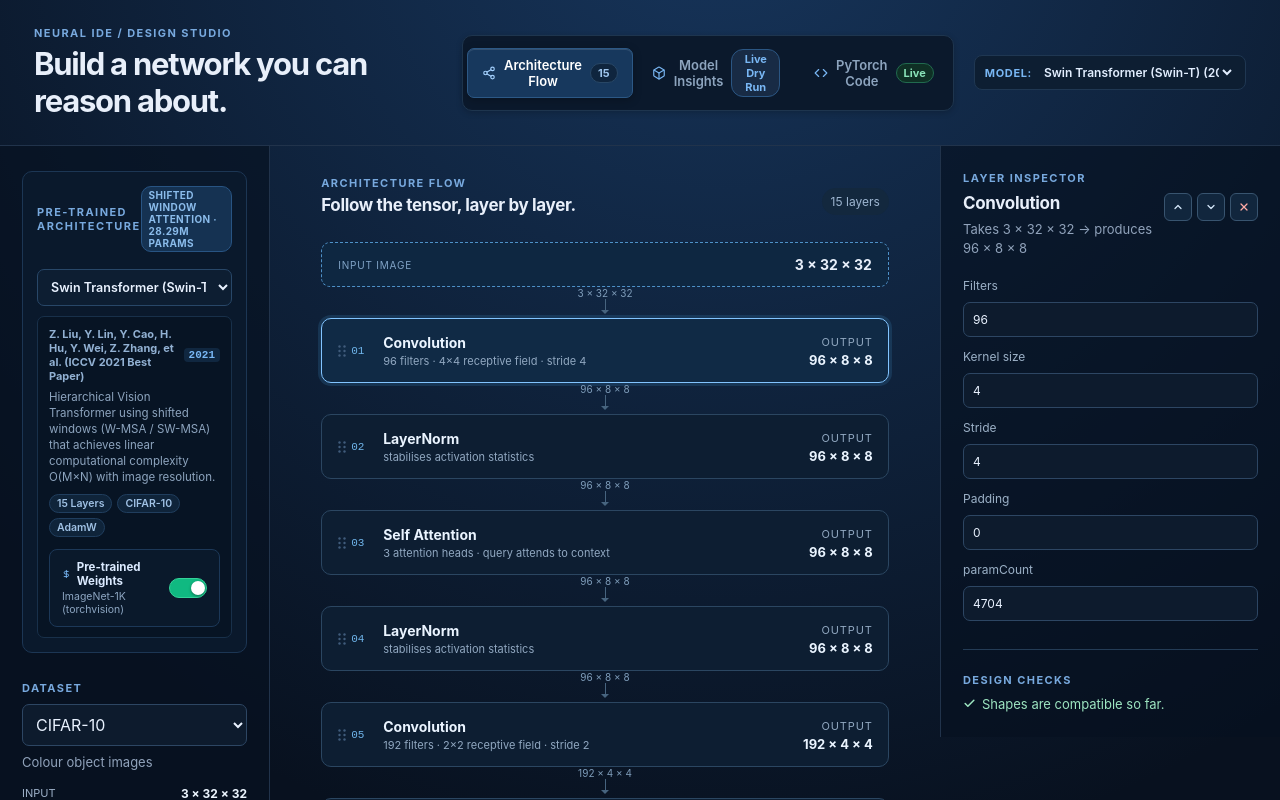
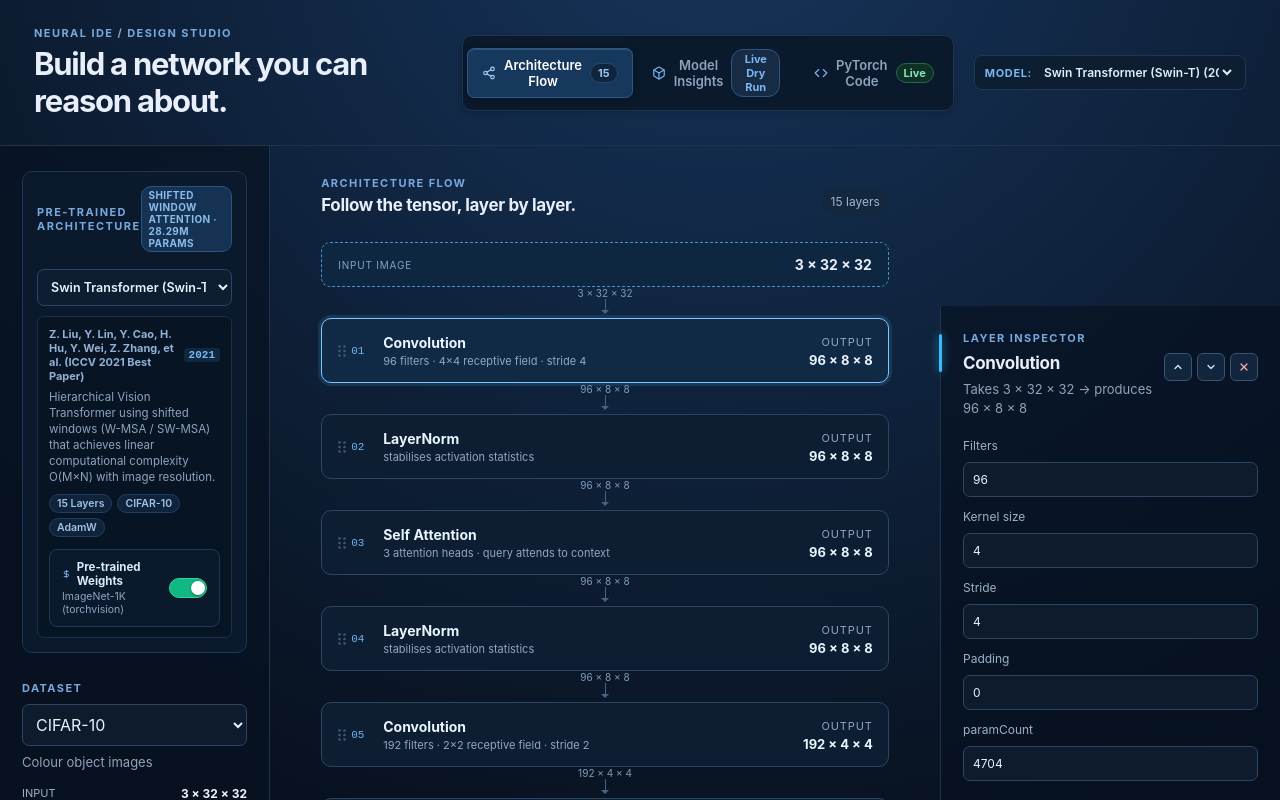
Before and after one commit to mukut02/NeuralIDE, a React (Vite) app: page / in a window 1280 px wide. Shown: the top 800 px of the page. Built offline with nearby package versions, Linux system fonts and the light colour scheme.

Commit message:
Push new features

```diff
--- a/src/App.css
+++ b/src/App.css
@@ -24,31 +24,24 @@ h1, h2, p { margin: 0; } h1 { font-size: clamp(22px, 3vw, 31px); margin-top: 5px
 }
 .inspector {
   border-left: 1px solid #21334b;
-  position: sticky;
-  top: 0;
+  position: relative;
   align-self: start;
-  max-height: 100vh;
-  overflow-y: auto;
-  overscroll-behavior: contain;
-  scrollbar-width: thin;
-  scrollbar-color: #244163 transparent;
-}
-
-.inspector::-webkit-scrollbar {
-  width: 5px;
-}
-
-.inspector::-webkit-scrollbar-track {
-  background: rgba(6, 16, 30, 0.4);
-}
-
-.inspector::-webkit-scrollbar-thumb {
-  background: #244163;
-  border-radius: 4px;
-}
-
-.inspector::-webkit-scrollbar-thumb:hover {
+  transition: transform 0.28s cubic-bezier(0.16, 1, 0.3, 1);
+  will-change: transform;
+}
+
+/* Subtle glowing notch pointing to the active layer */
+.inspector::before {
+  content: "";
+  position: absolute;
+  left: -2px;
+  top: 28px;
+  width: 3px;
+  height: 38px;
+  border-radius: 3px;
   background: #38bdf8;
+  box-shadow: 0 0 10px rgba(56, 189, 248, 0.7);
+  transition: opacity 0.2s ease;
 }
 
 /* Interactive Sidebar Resizer */
@@ -1953,6 +1946,7 @@ section + section { margin-top: 28px; }.muted { color: #91a3bb; font-size: 13px;
   .workspace { grid-template-columns: var(--sidebar-width, 240px) 1fr; }
   .inspector {
     position: static;
+    transform: none !important;
     max-height: none;
     overflow-y: visible;
     grid-column: 1 / -1;
@@ -1961,6 +1955,9 @@ section + section { margin-top: 28px; }.muted { color: #91a3bb; font-size: 13px;
     display: grid;
     grid-template-columns: repeat(3, 1fr);
     gap: 25px;
+  }
+  .inspector::before {
+    display: none;
   }
   .inspector section { margin: 0; }
   .activation-lab, .advice { border-top: 0; padding-top: 0; }
--- a/src/App.jsx
+++ b/src/App.jsx
@@ -1,4 +1,4 @@
-import { useEffect, useMemo, useRef, useState } from "react";
+import { useCallback, useEffect, useMemo, useRef, useState } from "react";
 import CodeStudio from "./components/CodeStudio.jsx";
 import PaperDiagram from "./components/PaperDiagram.jsx";
 import { MODEL_PRESETS } from "./data/modelPresets.js";
@@ -392,56 +392,45 @@ function App() {
     }
   };
 
-  // Layer Inspector Synchronous Scroll Controller
+  // Layer Inspector Floating Position Follow Controller
+  const [inspectorOffset, setInspectorOffset] = useState(0);
+  const workspaceRef = useRef(null);
   const inspectorRef = useRef(null);
-  const isSyncingFromWindow = useRef(false);
-  const isUserScrollingInspector = useRef(false);
-  const inspectorScrollTimeout = useRef(null);
+
+  const updateInspectorPosition = useCallback(() => {
+    if (!workspaceRef.current) return;
+    const selectedEl = workspaceRef.current.querySelector(".layer-card.selected");
+    if (!selectedEl) {
+      setInspectorOffset(0);
+      return;
+    }
+
+    const workspaceRect = workspaceRef.current.getBoundingClientRect();
+    const selectedRect = selectedEl.getBoundingClientRect();
+    const inspectorEl = inspectorRef.current;
+    const inspectorHeight = inspectorEl ? inspectorEl.offsetHeight : 420;
+    const workspaceHeight = workspaceRef.current.offsetHeight;
+
+    // Calculate vertical offset relative to workspace top to align with active layer
+    const rawOffset = selectedRect.top - workspaceRect.top - 12;
+
+    // Clamp so inspector never extends past the bottom of the workspace
+    const maxOffset = Math.max(0, workspaceHeight - inspectorHeight - 24);
+    const clampedOffset = Math.max(0, Math.min(rawOffset, maxOffset));
+
+    setInspectorOffset(Math.round(clampedOffset));
+  }, []);
 
   useEffect(() => {
-    let rafId = null;
+    // Run after DOM paint on layer selection or architecture updates
+    const timer = setTimeout(updateInspectorPosition, 30);
+    return () => clearTimeout(timer);
+  }, [selectedId, layers, activeTab, updateInspectorPosition]);
 
-    const handleWindowScroll = () => {
-      if (isUserScrollingInspector.current || !inspectorRef.current) return;
-
-      if (rafId) cancelAnimationFrame(rafId);
-      rafId = requestAnimationFrame(() => {
-        const inspector = inspectorRef.current;
-        if (!inspector) return;
-
-        const maxInspectorScroll = inspector.scrollHeight - inspector.clientHeight;
-        if (maxInspectorScroll <= 0) return;
-
-        const scrollablePageHeight = document.documentElement.scrollHeight - window.innerHeight;
-        if (scrollablePageHeight <= 0) return;
-
-        const scrollRatio = Math.min(1, Math.max(0, window.scrollY / scrollablePageHeight));
-        isSyncingFromWindow.current = true;
-        inspector.scrollTop = Math.round(scrollRatio * maxInspectorScroll);
-      });
-    };
-
-    window.addEventListener("scroll", handleWindowScroll, { passive: true });
-
-    return () => {
-      window.removeEventListener("scroll", handleWindowScroll);
-      if (rafId) cancelAnimationFrame(rafId);
-      if (inspectorScrollTimeout.current) clearTimeout(inspectorScrollTimeout.current);
-    };
-  }, []);
-
-  const handleInspectorScroll = () => {
-    if (isSyncingFromWindow.current) {
-      isSyncingFromWindow.current = false;
-      return;
-    }
-    // User directly scrolled inspector (via trackpad, wheel, touch, or dragging inspector scrollbar)
-    isUserScrollingInspector.current = true;
-    if (inspectorScrollTimeout.current) clearTimeout(inspectorScrollTimeout.current);
-    inspectorScrollTimeout.current = setTimeout(() => {
-      isUserScrollingInspector.current = false;
-    }, 1200);
-  };
+  useEffect(() => {
+    window.addEventListener("resize", updateInspectorPosition);
+    return () => window.removeEventListener("resize", updateInspectorPosition);
+  }, [updateInspectorPosition]);
 
   function showToast(message) {
     setToast(message);
@@ -660,7 +649,7 @@ function App() {
     </header>
 
     {activeTab === "architecture" ? (
-      <main className="workspace" style={{ "--sidebar-width": `${sidebarWidth}px` }}>
+      <main className="workspace" ref={workspaceRef} style={{ "--sidebar-width": `${sidebarWidth}px` }}>
         <aside className="sidebar" ref={sidebarRef}>
           <section className="preset-card">
             <div className="preset-card-header">
@@ -865,7 +854,7 @@ function App() {
           </div>
         </section>
 
-        <aside className="inspector" ref={inspectorRef} onScroll={handleInspectorScroll}>
+        <aside className="inspector" ref={inspectorRef} style={{ transform: `translateY(${inspectorOffset}px)` }}>
           <section><p className="panel-label">Layer inspector</p>{selected ? <><div className="inspector-title"><div><h2>{LAYER_LIBRARY[selected.type].label}</h2><p className="muted">Takes {displayShape(selected.input)} → produces {displayShape(selected.output)}</p></div><div className="layer-actions">
             <button type="button" onClick={() => moveLayer(-1)} title="Move up" aria-label="Move layer up">
               <svg width="12" height="12" viewBox="0 0 24 24" fill="none" stroke="currentColor" strokeWidth="2.5" strokeLinecap="round" strokeLinejoin="round">
```
